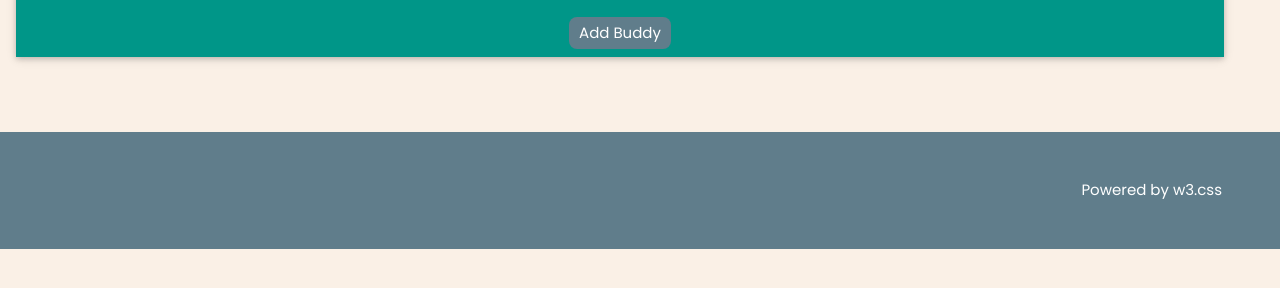
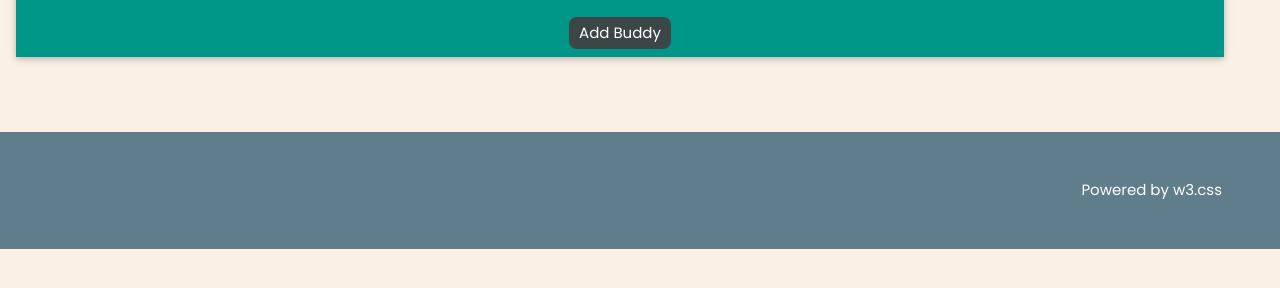
Before and after one commit to owngoal63/golf_folder, a Django app: template templates/golf/buddy_list.html in a window 1280 px wide. Shown: the part 407-695 px from the top of the page. Run offline with Django 3.2, Linux system fonts and the light colour scheme; the template is opened without the code that fills it, so the values that code supplies are empty.

Commit message:
Darkened all buttons

```diff
--- a/templates/base.html
+++ b/templates/base.html
@@ -25,7 +25,7 @@ body {background-color: linen;}
 .w3-half img{margin-bottom:-6px;margin-top:16px;opacity:0.8;cursor:pointer}
 .w3-half img:hover{opacity:1}
 a {text-decoration: none;}
-button {color:#fff!important;background-color:#607d8b!important; border-radius:8px; border-style: none ; padding-left: 10px; padding-right: 10px; padding-top: 5px; padding-bottom: 5px;}
+button {color:#fff!important;background-color:#3c4646!important; border-radius:8px; border-style: none ; padding-left: 10px; padding-right: 10px; padding-top: 5px; padding-bottom: 5px;}
 button:hover{color:#fff!important;background-color:#3f51b5!important}
 .logged-out {text-align: center; margin-left: auto !important;}
 .login-box {max-width: 50rem; margin: 0 auto;}
```
